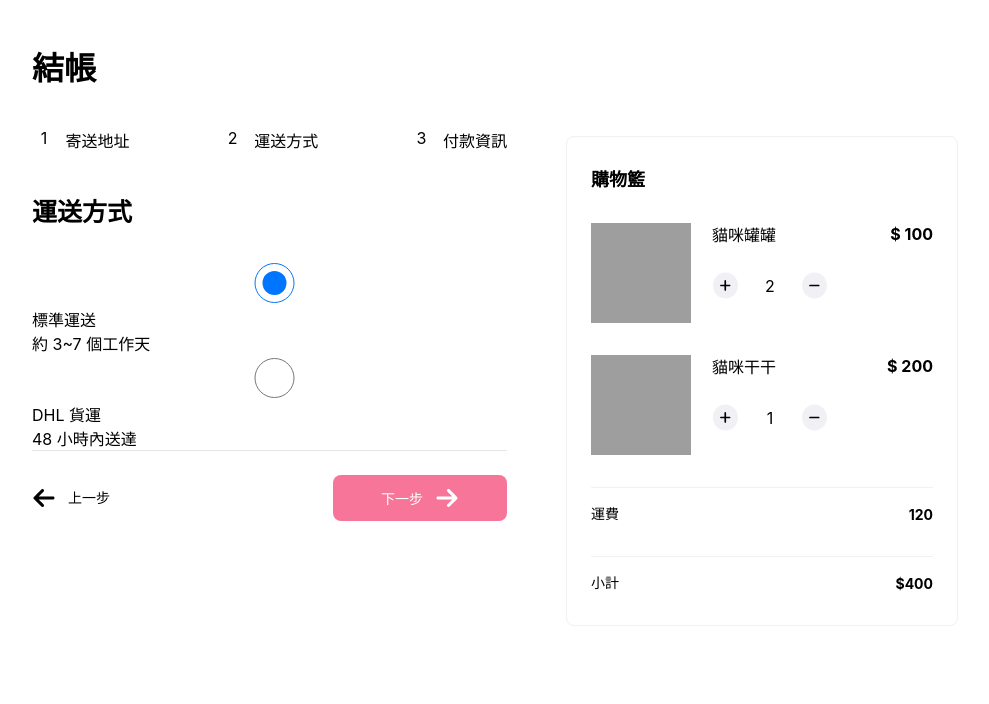
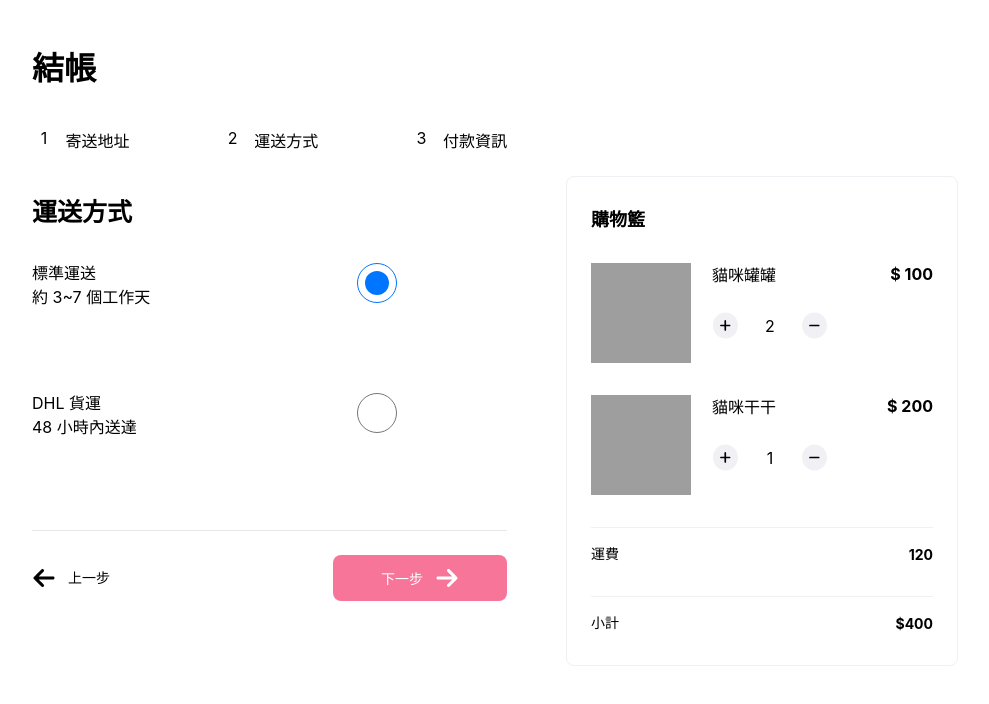
Before and after one commit to KevinHuanggg/alpha_shop, a React (Create React App) app: page / in a window 1280 px wide. Both pictures are taken after a click on the button "下一步". Shown: the top 704 px of the page, without its empty margins (133-1122 px from the left). Built offline with nearby package versions, Linux system fonts and the light colour scheme; grey boxes are pictures that could not be loaded.

Commit message:
修正steps的css:radioInfo 寬高以及margin

```diff
--- a/src/components/Main/Steps/Step.module.css
+++ b/src/components/Main/Steps/Step.module.css
@@ -4,6 +4,7 @@
 
 .formBody {
   width: 100%;
+  min-height: 270px;
   display: flex;
   flex-direction: column;
 }
@@ -73,3 +74,15 @@
   transform: translateY(-50%);
   z-index: -1;
 }
+
+.radioGroup {
+  display: flex;
+  justify-items: start;
+  flex-direction: row-reverse;
+}
+
+.radioInfo {
+  margin-bottom: 30px;
+  width: 400px;
+  height: 100px;
+}
```
